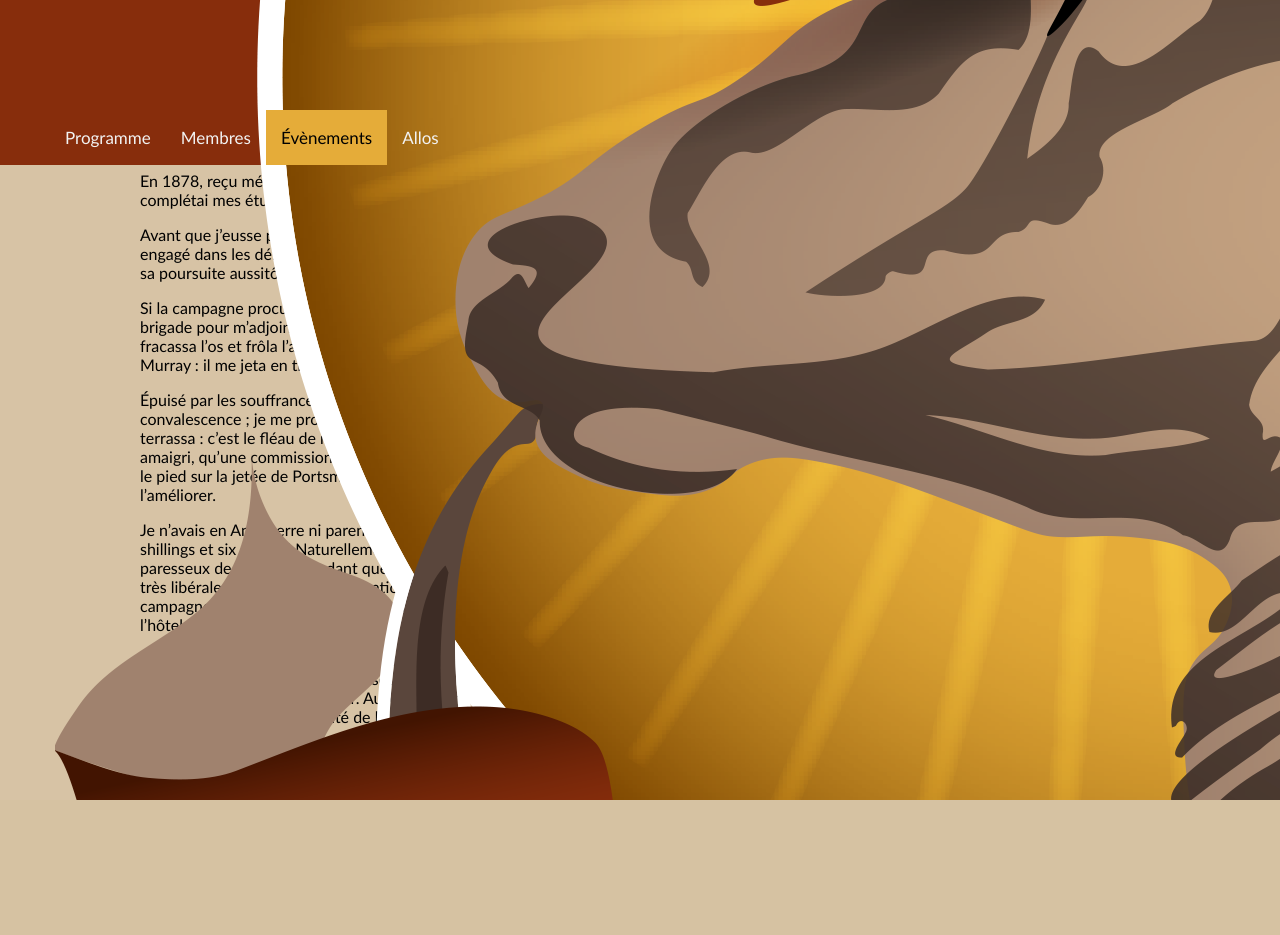
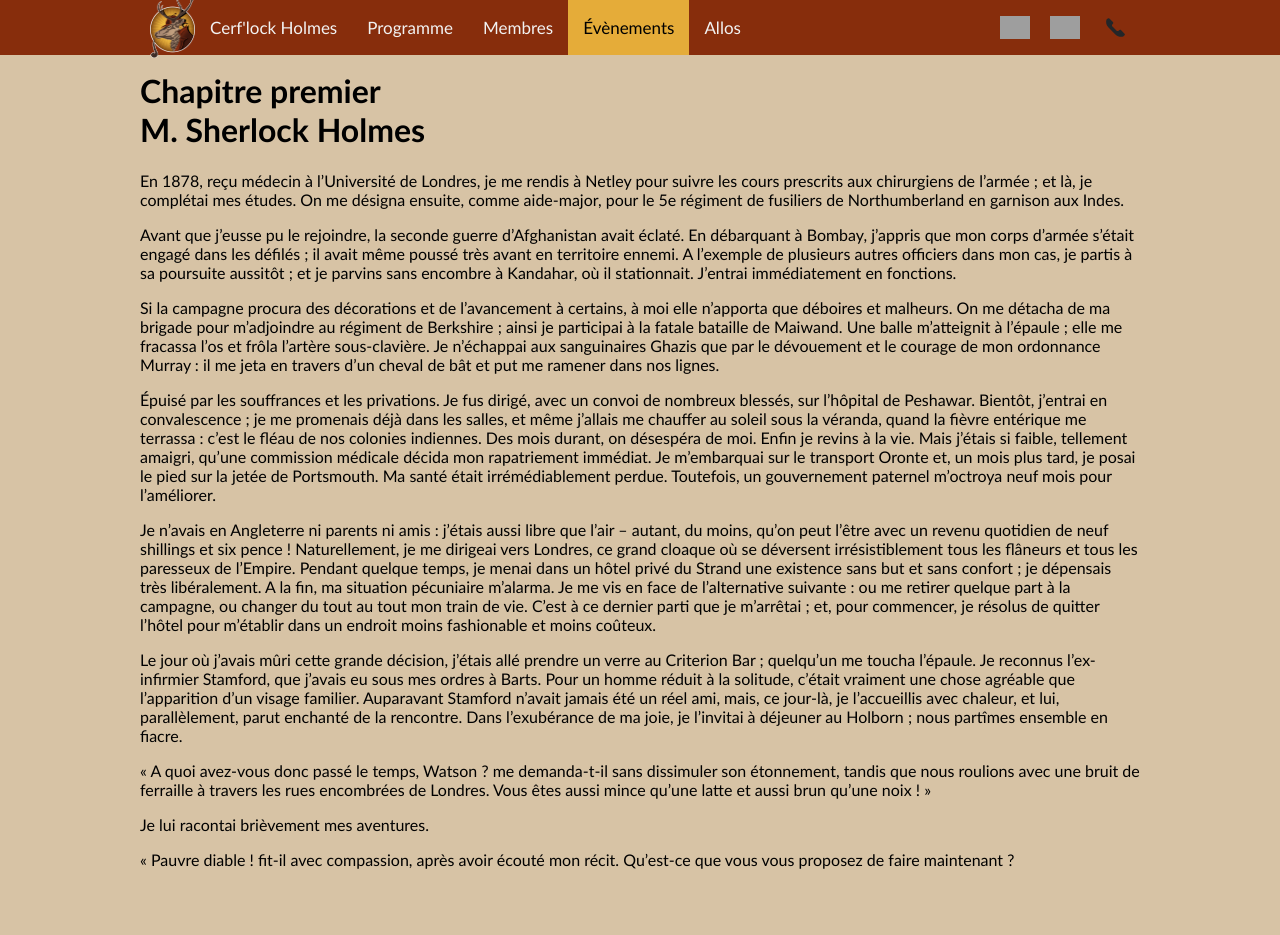
Before and after one commit to hydrielax/cerflock, a PHP site: page /events.html in a window 1280 px wide. Before the commit the page ends 800 px from the top, so only its background shows below. Run offline with PHP 8.4, Linux system fonts and the light colour scheme; grey boxes are pictures that could not be loaded.

Commit message:
màj topnav

```diff
--- a/css/style.css
+++ b/css/style.css
@@ -10,6 +10,11 @@
 main {
 	padding: 50px;
 	margin: 0 auto;
+}
+
+::selection {
+	background-color: #872d0c;
+	color: #ffffff;
 }
 
 
--- a/css/topnav.css
+++ b/css/topnav.css
@@ -1,102 +1,105 @@
 /* -----------------------------------------
- * SMALL VERSION : DEFAULT - MENU REDUIT
+ * PAR DEFAUT : VERSION MOBILE, MENU REDUIT
  * ----------------------------------------*/
 
 
 /* la barre de navigation*/
 
 header {
+	/*barre rouge en haut de la page*/
 	background-color: #872d0c;
 	position: fixed;
 	width: 100%;
 }
 
-nav {
+
+/* les liens cliquables*/
+
+nav a {
+	/*liens généraux*/
+	/*disposition : on les masque en mode mobile*/
+	display: none;
+	float: left;
+	text-align: center;
+	align-items: center;
+	justify-content: center;
+	/*marges et taille de la boîte*/
+	padding: 5px 5px;
+	height: 45px;
+	/*mise en forme du texte*/
+	color: #f2f2f2;
+	text-decoration: none;
+	font-size: 17px;
+}
+
+nav a.quick-access {
+	/*on affiche les accès rapides à droite*/
+	display: flex;
+	float: right;
+}
+
+nav a#menu,
+nav a.active {
+	/* on affiche le menu et la page ative*/
 	display: flex;
 }
 
-nav>* {
-	flex: 1 1 0;
-}
-
-
-/* les cases cliquables */
-
-nav a {
-	float: left;
-	display: flex;
-	color: #f2f2f2;
-	text-align: center;
-	padding: 5px 5px;
-	text-decoration: none;
-	font-size: 17px;
-	height: 45px;
-	align-items: center;
-	justify-content: center;
-}
-
-nav a.quick-access {
-	float: right;
-	display: none;
-}
-
-
-/* les cases cliquables quand on passe la souris dessus*/
-
 nav a:hover {
+	/*mettre en surbrillance la case quand on passe la souris dessus*/
 	background-color: #ca4312;
 }
 
-
-/* la case de la page actuelle */
-
 nav a.active {
+	/*mettre en avant la case de la page ouverte*/
 	background-color: #e5ac39;
 	color: black;
 }
 
-
-/* la case de la page actuelle */
-
 nav a.active:hover {
+	/*quand on passe la souris sur la case de la page ouverte*/
 	background-color: #facf41;
 }
 
 
-/*paramètres des images de chaque page */
+/*les images*/
 
 nav a div.icon {
+	/*case carré qui contient l'icône*/
+	/*taille de la case*/
 	width: 45px;
 	height: 45px;
 	padding: 0px;
 	margin: 0px 5px;
+	/*positionnement de la case*/
 	display: flex;
 	justify-content: center;
 	align-items: center;
 }
 
+nav a.quick-access div.icon {
+	/*case moins large pour l'accès rapide*/
+	width: 30px;
+}
+
 nav a div.icon img {
+	/*redimensionnement de l'image*/
 	max-height: 45px;
 	max-width: 45px;
 	margin: auto;
 }
 
-nav a.quick-access div.icon {
-	width: 30px;
-}
-
 nav a.quick-access div.icon img {
+	/*redimensionnement pour les images de l'accès rapide*/
 	max-height: 25px;
 	max-width: 30px;
 	margin: auto;
 }
 
 
-/*masquer le texte*/
+/*le texte des liens*/
 
 nav a span {
-	display: none;
-	margin: 0px 10px;
+	margin: 0 10px;
 }
 
 
@@ -105,79 +108,50 @@
 ----------------------*/
 
 
-/*affichage de l'icône menu */
+/*les liens cliquables*/
 
-nav.responsive {
-	display: block;
+nav.responsive a:not(.quick-access) {
+	/*on aligne les éléments de chaque lien à gauche*/
+	display: flex;
+	float: none;
+	text-align: left;
+	justify-content: left;
 }
 
 
-/*affichage des liens*/
-
-nav.responsive a {
-	float: none;
-	text-align: left;
-	align-items: center;
-	justify-content: left;
-}
-
-nav.responsive a.quick-access {
-	display: flex;
-}
-
-nav.responsive a div.icon {
-	float: none;
-	text-align: center;
-	align-items: center;
-	justify-content: center;
-}
-
-
-/*affichage des noms de page*/
-
-nav.responsive a span {
-	display: flex;
-	margin-left: 10px;
-}
-
-
-/*---------------
-* LARGE VERSION
-* ---------------*/
+/*--------------------------------------------------
+* VERSION ORDINATEUR : POUR DES ECRANS PLUS LARGES
+* -------------------------------------------------*/
 
 
 /* si la largeur de l'écran est supérieure à 800 px */
 
-@media screen and (min-width: 800px) {
-	/*aligner les titres à gauche*/
+@media screen and (min-width: 900px) {
+	/*barre de navigation : marges sur les bords*/
 	nav {
-		display: block;
 		margin: 0 50px;
 	}
-	/*on affiche les noms des pages */
-	nav a span {
+	/*liens cliquables : on les affiche tous*/
+	nav a {
 		display: flex;
 	}
-	/*on affiche pas les images */
-	nav a div.icon {
+	/*liens cliquables : on masque le bouton menu*/
+	nav a#menu {
 		display: none;
 	}
-	/*on affiche les accès rapides*/
-	nav a.quick-access {
-		display: flex;
-	}
-	nav a.quick-access span {
-		display: none;
-	}
-	nav a.quick-access div.icon {
-		display: flex;
-	}
-	nav #menu {
+	/*images : on les masque, sauf l'accès rapide et le titre*/
+	nav a:not(.quick-access):not(#titre) div.icon {
 		display: none;
 	}
 }
 
-#titre img {
+
+/* PARAMÈTRES COMMUNS */
+
+
+/* logo Cerf'lock : doit dépasser dans tous les cas*/
+
+nav a#titre div.icon img {
 	max-width: none;
 	max-height: none;
 	height: 65px;
--- a/events.html
+++ b/events.html
@@ -5,8 +5,8 @@
 <head>
 	<meta charset="UTF-8" />
 
+	<link rel="stylesheet" href="css/topnav.css" />
 	<link rel="stylesheet" href="css/style.css" />
-	<link rel="stylesheet" href="css/topnav.css" />
 	<script type="text/javascript" src="js/topnav.js"></script>
 	<script src="https://cdn.jsdelivr.net/npm/vue@2"></script>
 
@@ -15,22 +15,43 @@
 </head>
 
 <body>
-
 	<header>
 		<nav>
-			<a href="javascript:void(0);" class="icon" onclick="open_close_menu()">
-				<img src=data/menu.svg>
+
+			<a href="tel:+33604066157" class="quick-access" title="Appelez-nous !">
+				<div class="icon"><img src="data/allos.svg"></div>
 			</a>
-			<a href=index.html>
-				<div class="menu-icon"><img src="data/logo.png"></div><span>Accueil</span></a>
+			<a href="en.cerflock.fr" class="quick-access" title="In English, please!">
+				<div class="icon"><img src="data/en.png"></div>
+			</a>
+			<a href="" class="quick-access" title="Rejoignez le côté obscur...">
+				<div class="icon"><img src="data/dark.svg"></div>
+			</a>
+
+			<a href="javascript:void(0);" onclick="open_close_menu()" id=menu>
+				<div class="icon"><img src=data/menu.svg></div>
+			</a>
+			<a href=index.html id=titre>
+				<div class="icon"><img src="data/logo_rond.png"></div>
+				<span>Cerf'lock Holmes</span>
+			</a>
 			<a href=programme.html>
-				<div class="menu-icon"><img src="data/programme.svg"></div><span>Programme</span></a>
+				<div class="icon"><img src="data/programme.svg"></div>
+				<span>Programme</span>
+			</a>
 			<a href=membres.html>
-				<div class="menu-icon"><img src="data/membres.svg"></div><span>Membres</span></a>
+				<div class="icon"><img src="data/membres.svg"></div>
+				<span>Membres</span>
+			</a>
 			<a href=events.html class="active">
-				<div class="menu-icon"><img src="data/events.svg"></div><span>Évènements</span></a>
+				<div class="icon"><img src="data/events.svg"></div>
+				<span>Évènements</span>
+			</a>
 			<a href=allos.html>
-				<div class="menu-icon"><img src="data/allos.svg"></div><span>Allos</span></a>
+				<div class="icon"><img src="data/allos.svg"></div>
+				<span>Allos</span>
+			</a>
+
 		</nav>
 	</header>
 
```
Also changed, not shown: allos.html (+31 -10 lines), index.html (+13 -14 lines), membres.html (+32 -10 lines), programme.html (+32 -10 lines).
